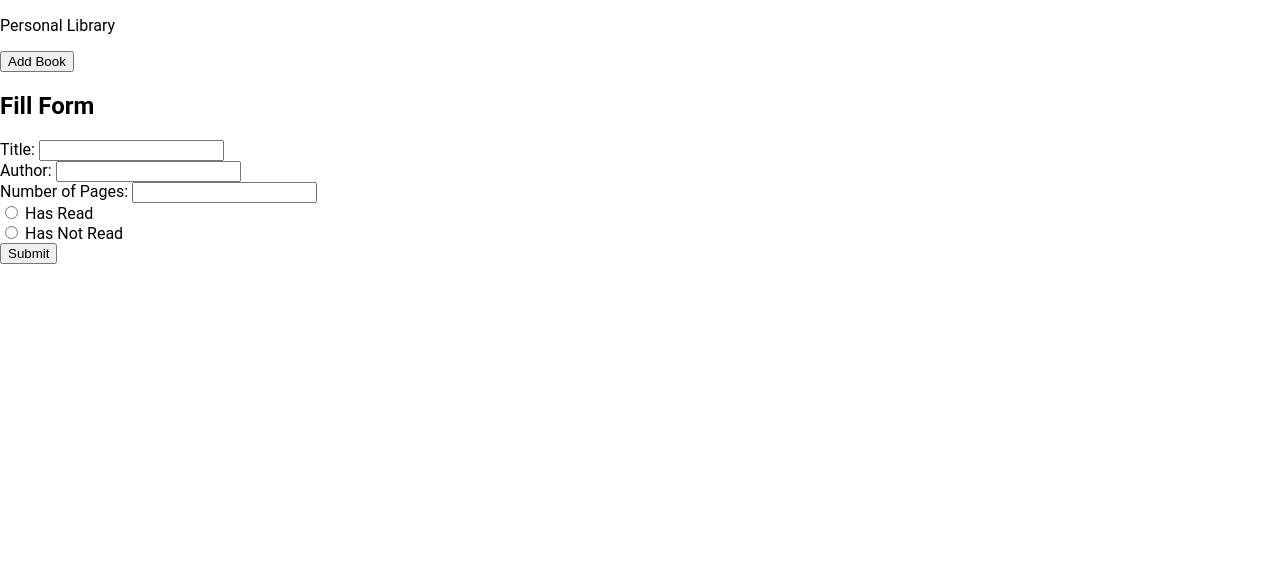
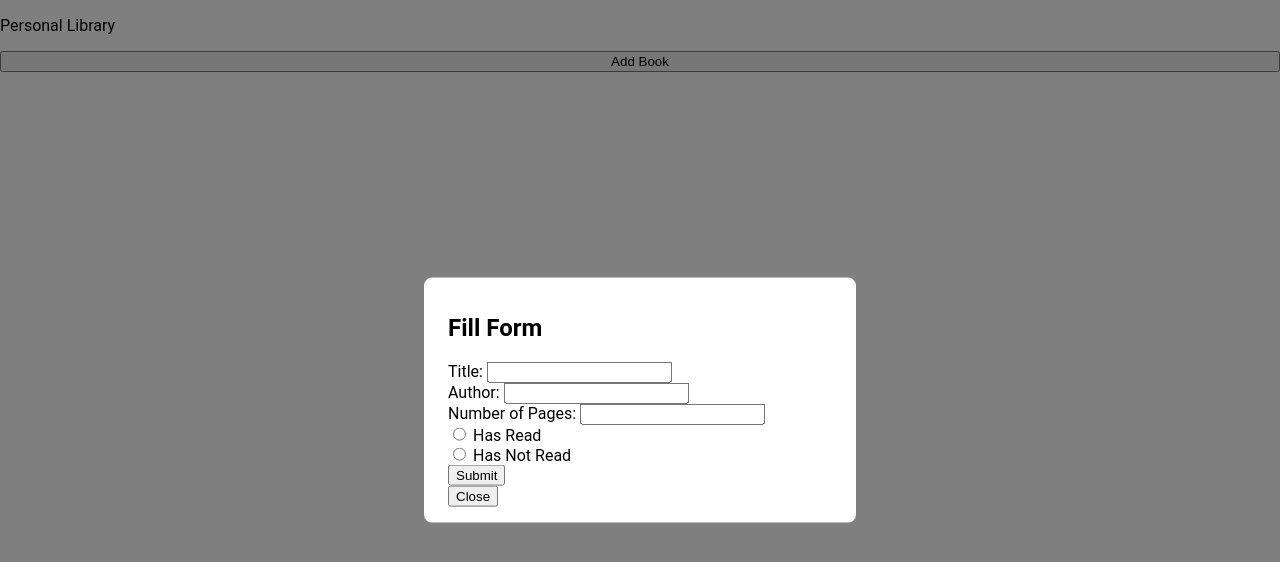
Before and after one commit to ijacobsen/library-app, a plain HTML site: page index.html in a window 1280 px wide. Both pictures are taken after a click on the button "Add Book". Drawn offline with Linux system fonts and the light colour scheme.

Commit message:
added popup dialog

```diff
--- a/index.html
+++ b/index.html
@@ -16,9 +16,9 @@
             <div class="title">
                 <p> Personal Library </p>
             </div>
+            <button id="addBook"> Add Book </button>
             <div class="expand-library">
-                <button id="addBook"> Add Book </button>
-                <div id="bookData">
+                <div class="bookData" id="bookData">
                     <form action="#" id="bookForm">
                         <h2> Fill Form </h2>
                         <div>
@@ -45,6 +45,7 @@
                             <button id="submitBook" type="button" form="bookForm"> Submit </button>
                         </div>
                     </form>
+                    <button id="close-button"> Close </button>
                 </div>
             </div>
             </div>
--- a/javascript.js
+++ b/javascript.js
@@ -1,16 +1,19 @@
 /*
 
+DONE
 - write a function that loops through the array and
 displays each book on the page
 
 - display them in a table, or each on their own card
 
+DONE
 - add a NEW BOOK button that brings up a form allowing users
 to input the details for the book:
     - author
     - title
     - number of pages
     - whether it's been read
+
 
 - add a button on each book's display to remove the book from
 the library
@@ -77,15 +80,21 @@
 bring up popup form
 =======================================
 */
-var addNewBook = document.getElementById('addBook');
-addNewBook.addEventListener('click', newBookPopUp)
-function newBookPopUp () {
-    openForm();
-    console.log('user requests adding book')
+
+const modal = document.querySelector('.expand-library');
+const trigger = document.querySelector('#addBook');
+const closeButton = document.querySelector('#close-button');
+function toggleModal() {
+    modal.classList.toggle('show-bookData');
 }
-function openForm() {
-    document.getElementById('bookData').style.display = 'block';
+function windowOnClick(event) {
+    if (event.target == modal) {
+        toggleModal();
+    }
 }
+trigger.addEventListener('click', toggleModal);
+closeButton.addEventListener('click', toggleModal);
+window.addEventListener('click', windowOnClick);
 
 /*
 =======================================
@@ -105,7 +114,7 @@
     console.log(book);
     myLibrary.push(book);
     console.log(myLibrary);
-    closeForm();
+    toggleModal();
     displayBooks();
 }
 
--- a/style.css
+++ b/style.css
@@ -24,6 +24,60 @@
     display: table;
 }
 
+/*
 #bookData {
     display: none;
 }
+*/
+
+.expand-library {
+    position: fixed;
+    left: 0;
+    top: 0;
+    width: 100%;
+    height: 100%;
+    background-color: rgba(0, 0, 0, 0.5);
+    opacity: 0;
+    visibility: hidden;
+    transform: scale(1.1);
+    transition: visibility 0s linear 0.25s, opacity 0.25s 0s, transform 0.25s;
+}
+
+.bookData {
+    position: absolute;
+    top: 50%;
+    left: 50%;
+    transform: translate(-50%, -50%);
+    background-color: white;
+    padding: 1rem 1.5rem;
+    width: 24rem;
+    border-radius: 0.5rem;
+}
+
+.show-bookData {
+    opacity: 1;
+    visibility: visible;
+    transform: scale(1.0);
+    transition: visibility 0s linear 0s, opacity 0.25s 0s, transform 0.25s;
+}
+
+.close-button {
+    float: right;
+    width: 1.5rem;
+    line-height: 1.5rem;
+    text-align: center;
+    cursor: pointer;
+    border-radius: 0.25rem;
+    background-color: lightgray;
+}
+
+.close-button:hover {
+    background-color: darkgray;
+}
+
+.show-bookData {
+    opacity: 1;
+    visibility: visible;
+    transform: scale(1.0);
+    transition: visibility 0s linear 0s, opacity 0.25s 0s, transform 0.25s;
+}
```
